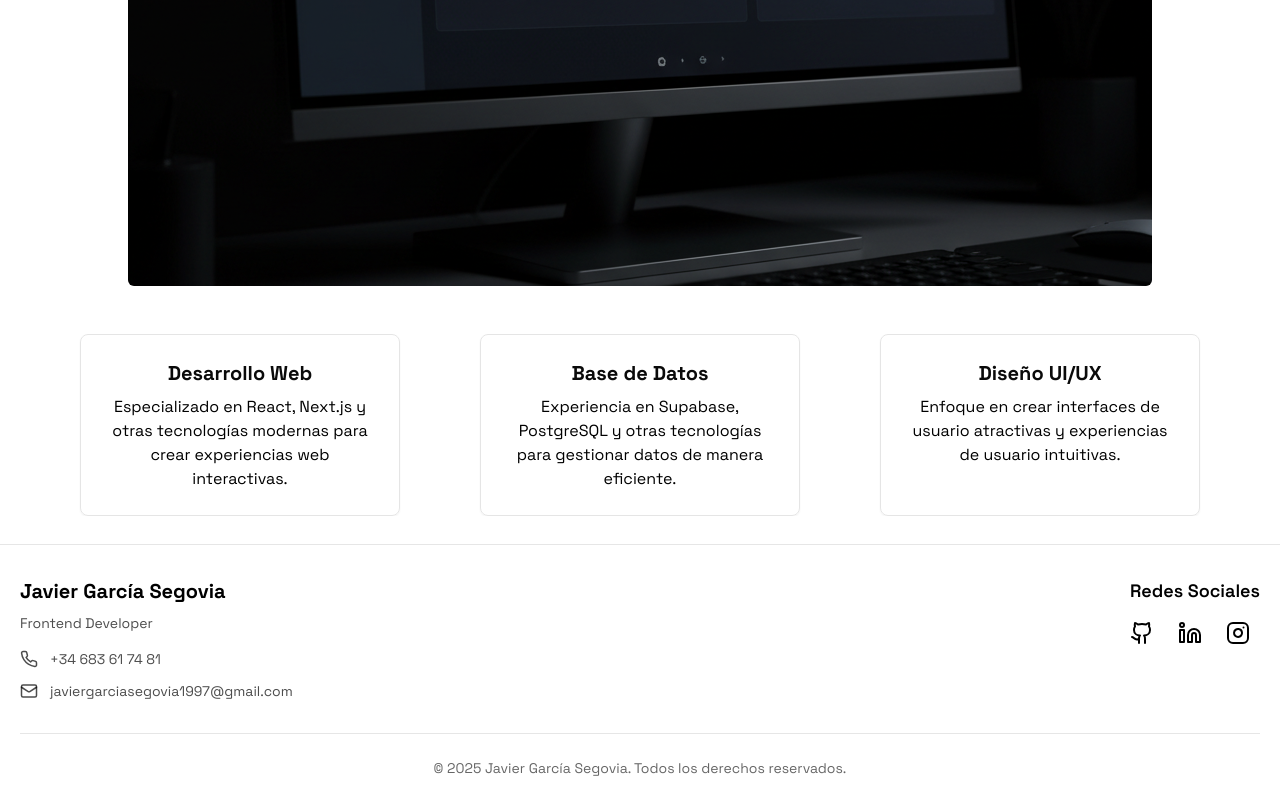
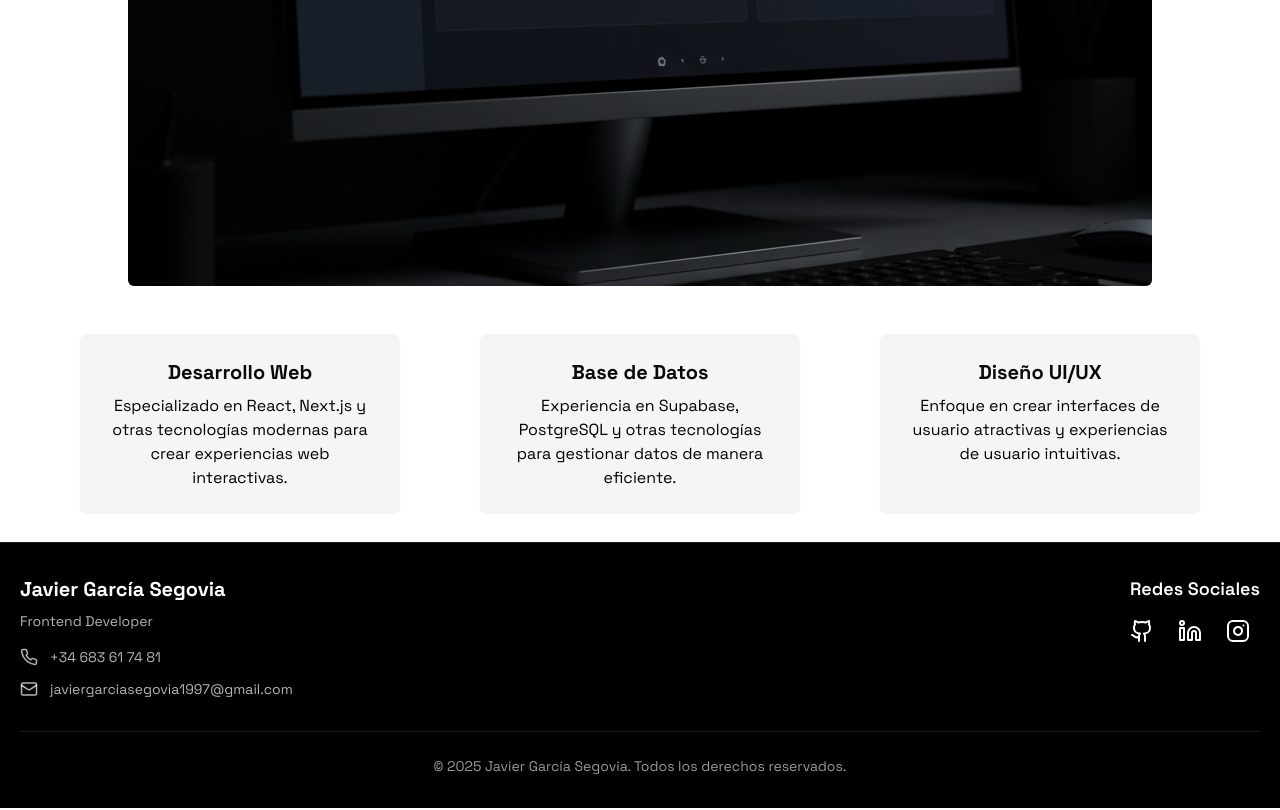
Before and after one commit to jvgemelo/javi-portfolio, a Next.js app: page / in a window 1280 px wide. Shown: the part 1327-2137 px from the top of the page. Built offline with nearby package versions, Linux system fonts and the light colour scheme.

Commit message:
black footer + fix on hover at colors

```diff
--- a/app/page.tsx
+++ b/app/page.tsx
@@ -1,6 +1,7 @@
 import Link from "next/link";
 import { Button } from "@/components/ui/button";
 import { Space_Grotesk } from "next/font/google";
+import { FeatureCard } from "@/components/feature-card";
 
 const spaceGrotesk = Space_Grotesk({
   display: "swap",
@@ -15,18 +16,18 @@ export default async function Home() {
           Javier García
         </h2>
         <div className="flex flex-col pt-[10vh] sm:pt-[14vh] pb-[6vh] sm:pb-[10vh]">
-          <div className="hidden sm:flex absolute left-4 sm:left-8 z-[25] flex-col gap-2 mt-4 bg-white p-2 py-4 sm:py-8 rounded-full border border-black/10 shadow-lg">
-            <div className="color-box group relative">
-              <div className="h-8 w-8 sm:h-12 sm:w-12 bg-black rounded-md transition-all duration-300 group-hover:scale-110"></div>
-              <span className="opacity-0 group-hover:opacity-100 transition-opacity duration-300 text-sm sm:text-lg font-bold absolute left-12 sm:left-16 top-2 sm:top-3">#000000</span>
+          <div className="hidden sm:flex absolute left-4 sm:left-8 z-[35] flex-col gap-2 mt-4 bg-white p-2 py-4 sm:py-8 rounded-full border border-black/10 shadow-lg">
+            <div className="color-box group relative z-10">
+              <div className="h-8 w-8 sm:h-12 sm:w-12 bg-black rounded-md transition-all duration-300 group-hover:scale-110 transform-gpu will-change-transform pointer-events-auto"></div>
+              <span className="opacity-0 group-hover:opacity-100 transition-opacity duration-300 text-sm sm:text-lg font-bold text-black absolute left-12 sm:left-16 top-2 sm:top-3 z-20 whitespace-nowrap pointer-events-none">#000000</span>
             </div>
-            <div className="color-box group relative">
-              <div className="h-8 w-8 sm:h-12 sm:w-12 bg-[#4a4a4a] rounded-md transition-all duration-300 group-hover:scale-110"></div>
-              <span className="opacity-0 group-hover:opacity-100 transition-opacity duration-300 text-sm sm:text-lg font-bold absolute left-12 sm:left-16 top-2 sm:top-3">#4a4a4a</span>
+            <div className="color-box group relative z-10">
+              <div className="h-8 w-8 sm:h-12 sm:w-12 bg-[#4a4a4a] rounded-md transition-all duration-300 group-hover:scale-110 transform-gpu will-change-transform pointer-events-auto"></div>
+              <span className="opacity-0 group-hover:opacity-100 transition-opacity duration-300 text-sm sm:text-lg font-bold text-black absolute left-12 sm:left-16 top-2 sm:top-3 z-20 whitespace-nowrap pointer-events-none">#4a4a4a</span>
             </div>
-            <div className="color-box group relative">
-              <div className="h-8 w-8 sm:h-12 sm:w-12 bg-white border border-black/20 rounded-md transition-all duration-300 group-hover:scale-110"></div>
-              <span className="opacity-0 group-hover:opacity-100 transition-opacity duration-300 text-sm sm:text-lg font-bold absolute left-12 sm:left-16 top-2 sm:top-3">#ffffff</span>
+            <div className="color-box group relative z-10">
+              <div className="h-8 w-8 sm:h-12 sm:w-12 bg-white border border-black/20 rounded-md transition-all duration-300 group-hover:scale-110 transform-gpu will-change-transform pointer-events-auto"></div>
+              <span className="opacity-0 group-hover:opacity-100 transition-opacity duration-300 text-sm sm:text-lg font-bold text-black absolute left-12 sm:left-16 top-2 sm:top-3 z-20 whitespace-nowrap pointer-events-none">#ffffff</span>
             </div>
           </div>
 
@@ -87,18 +88,3 @@ export default async function Home() {
     </div>
   );
 }
-
-function FeatureCard({
-  title,
-  description
-}: {
-  title: string;
-  description: string;
-}) {
-  return (
-    <div className="rounded-lg border p-4 sm:p-6 text-card-foreground shadow-sm w-[80vw] sm:w-[25vw] transition-all hover:shadow-md backdrop-blur-sm bg-background/60">
-      <h3 className="text-lg sm:text-xl font-bold">{title}</h3>
-      <p className="mt-2 text-black text-sm sm:text-base">{description}</p>
-    </div>
-  );
-}
--- /dev/null
+++ b/components/feature-card.tsx
@@ -0,0 +1,14 @@
+export function FeatureCard({
+  title,
+  description
+}: {
+  title: string;
+  description: string;
+}) {
+  return (
+    <div className="rounded-lg p-4 sm:p-6 text-card-foreground shadow-sm w-[80vw] sm:w-[25vw] transition-all hover:shadow-lg backdrop-blur-sm bg-gray-200/40">
+      <h3 className="text-lg sm:text-xl font-bold">{title}</h3>
+      <p className="mt-2 text-black text-sm sm:text-base">{description}</p>
+    </div>
+  );
+}
--- a/components/footer.tsx
+++ b/components/footer.tsx
@@ -2,21 +2,21 @@ import Link from "next/link";
 
 export default function Footer() {
   return (
-    <footer className="w-full border-t border-foreground/10 backdrop-blur-sm bg-white mt-auto">
+    <footer className="w-full border-t border-white/10 backdrop-blur-sm bg-black mt-auto">
       <div className="max-w-screen-xl mx-auto py-8 px-5">
         <div className="flex flex-col md:flex-row justify-between items-start gap-8">
           {/* Información personal */}
           <div className="flex flex-col gap-4">
             <div>
-              <h3 className="text-xl font-bold text-black mb-2">Javier García Segovia</h3>
-              <p className="text-sm text-black/70">Frontend Developer</p>
+              <h3 className="text-xl font-bold text-white mb-2">Javier García Segovia</h3>
+              <p className="text-sm text-white/70">Frontend Developer</p>
             </div>
 
             {/* Contacto */}
             <div className="flex flex-col gap-3">
               <a
                 href="tel:+34683617481"
-                className="flex items-center gap-3 text-black/70 hover:text-black transition-colors text-sm"
+                className="flex items-center gap-3 text-white/70 hover:text-white transition-colors text-sm"
               >
                 <svg xmlns="http://www.w3.org/2000/svg" width="18" height="18" viewBox="0 0 24 24" fill="none" stroke="currentColor" strokeWidth="2" strokeLinecap="round" strokeLinejoin="round">
                   <path d="M22 16.92v3a2 2 0 0 1-2.18 2 19.79 19.79 0 0 1-8.63-3.07 19.5 19.5 0 0 1-6-6 19.79 19.79 0 0 1-3.07-8.67A2 2 0 0 1 4.11 2h3a2 2 0 0 1 2 1.72 12.84 12.84 0 0 0 .7 2.81 2 2 0 0 1-.45 2.11L8.09 9.91a16 16 0 0 0 6 6l1.27-1.27a2 2 0 0 1 2.11-.45 12.84 12.84 0 0 0 2.81.7A2 2 0 0 1 22 16.92z" />
@@ -26,7 +26,7 @@ export default function Footer() {
 
               <a
                 href="mailto:javiergarciasegovia1997@gmail.com"
-                className="flex items-center gap-3 text-black/70 hover:text-black transition-colors text-sm"
+                className="flex items-center gap-3 text-white/70 hover:text-white transition-colors text-sm"
               >
                 <svg xmlns="http://www.w3.org/2000/svg" width="18" height="18" viewBox="0 0 24 24" fill="none" stroke="currentColor" strokeWidth="2" strokeLinecap="round" strokeLinejoin="round">
                   <rect width="20" height="16" x="2" y="4" rx="2" />
@@ -39,13 +39,13 @@ export default function Footer() {
 
           {/* Redes sociales */}
           <div className="flex flex-col gap-4">
-            <h3 className="text-lg font-semibold text-black">Redes Sociales</h3>
+            <h3 className="text-lg font-semibold text-white">Redes Sociales</h3>
             <div className="flex items-center gap-6">
               <a
                 href="https://github.com/jvgemelo"
                 target="_blank"
                 rel="noopener noreferrer"
-                className="text-black hover:text-[#4a4a4a] transition-colors"
+                className="text-white hover:text-white/80 transition-colors"
                 aria-label="GitHub"
               >
                 <svg xmlns="http://www.w3.org/2000/svg" width="24" height="24" viewBox="0 0 24 24" fill="none" stroke="currentColor" strokeWidth="2" strokeLinecap="round" strokeLinejoin="round">
@@ -57,7 +57,7 @@ export default function Footer() {
                 href="https://www.linkedin.com/in/javier-garcia-segovia-678842243/"
                 target="_blank"
                 rel="noopener noreferrer"
-                className="text-black hover:text-[#4a4a4a] transition-colors"
+                className="text-white hover:text-white/80 transition-colors"
                 aria-label="LinkedIn"
               >
                 <svg xmlns="http://www.w3.org/2000/svg" width="24" height="24" viewBox="0 0 24 24" fill="none" stroke="currentColor" strokeWidth="2" strokeLinecap="round" strokeLinejoin="round">
@@ -70,7 +70,7 @@ export default function Footer() {
                 href="https://www.instagram.com/javier_garcia_segovia/"
                 target="_blank"
                 rel="noopener noreferrer"
-                className="text-black hover:text-[#4a4a4a] transition-colors"
+                className="text-white hover:text-white/80 transition-colors"
                 aria-label="Instagram"
               >
                 <svg xmlns="http://www.w3.org/2000/svg" width="24" height="24" viewBox="0 0 24 24" fill="none" stroke="currentColor" strokeWidth="2" strokeLinecap="round" strokeLinejoin="round">
@@ -84,8 +84,8 @@ export default function Footer() {
         </div>
 
         {/* Copyright */}
-        <div className="mt-8 pt-6 border-t border-foreground/10 text-center">
-          <p className="text-sm text-black/60">
+        <div className="mt-8 pt-6 border-t border-white/10 text-center">
+          <p className="text-sm text-white/60">
             © {new Date().getFullYear()} Javier García Segovia. Todos los derechos reservados.
           </p>
         </div>
```
Also changed, not shown: app/layout.tsx (+0 -48 lines).
